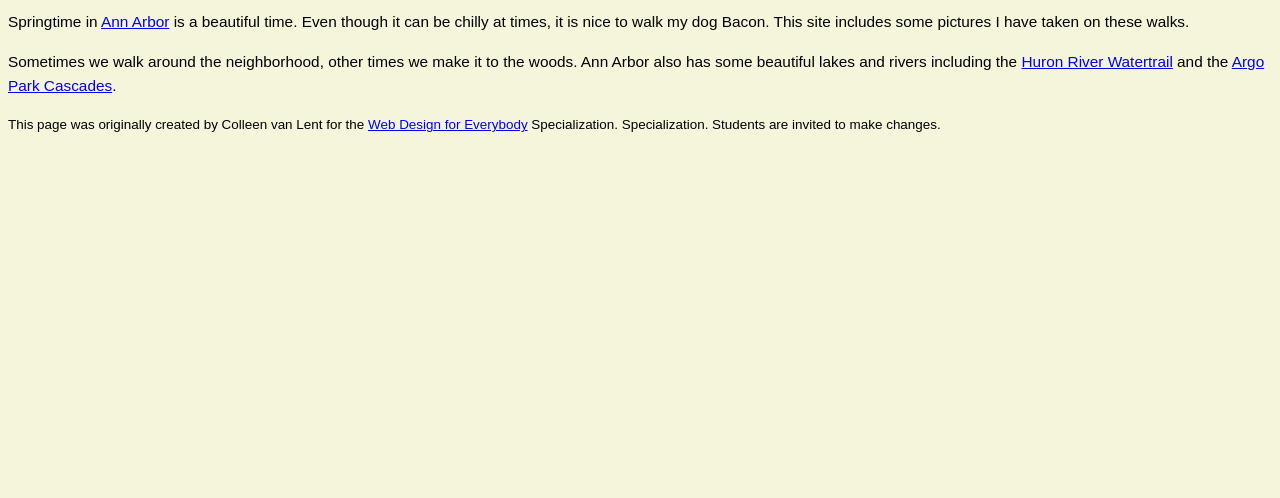
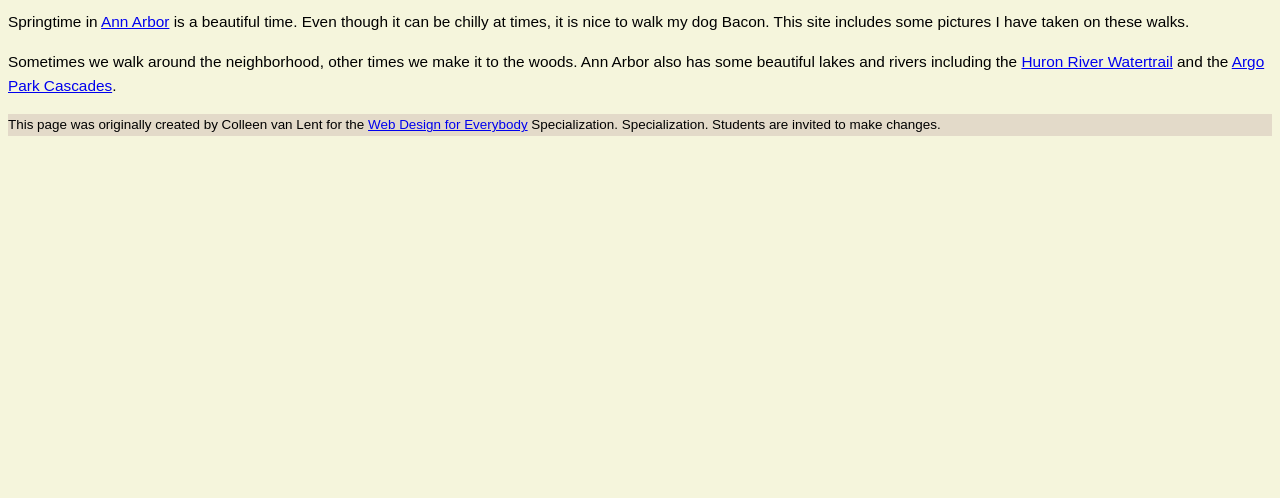
Before and after one commit to apamanes/assignment1css, a plain HTML site: page index.html in a window 1280 px wide. Shown: the part 302-800 px from the top of the page. Drawn offline with Linux system fonts and the light colour scheme.

Commit message:
Update style.css

```diff
--- a/css/style.css
+++ b/css/style.css
@@ -15,7 +15,7 @@ text-align: center;
 
 footer{
 
-background-color: beige;
+background-color: rgb(227,218,201);
 font-size: 70%;
 
 }
```
